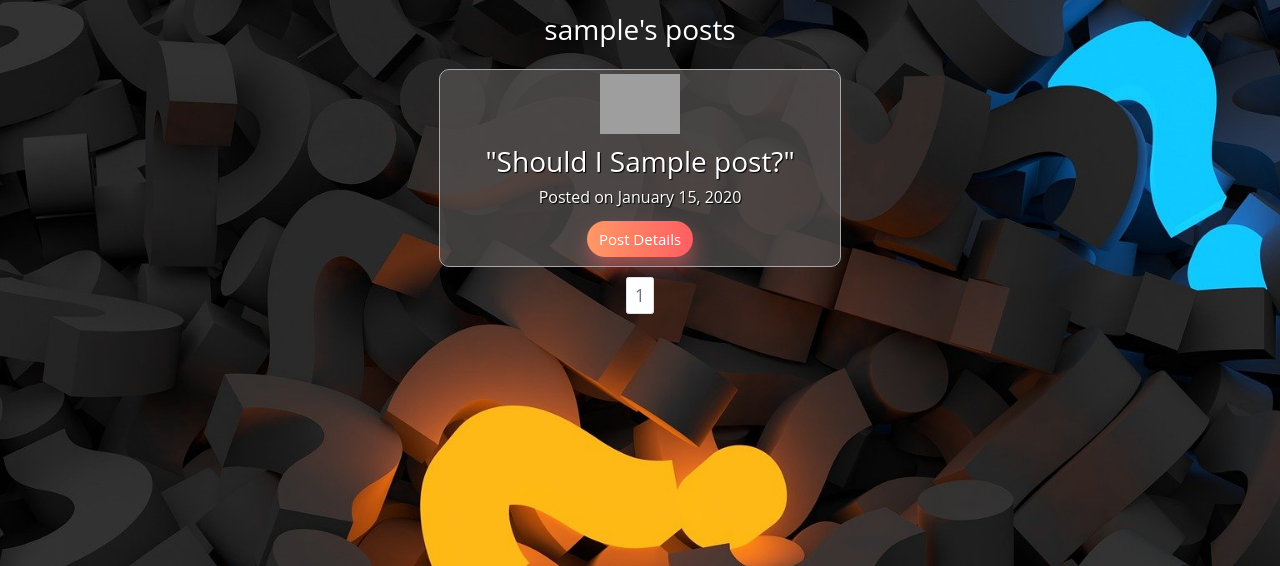
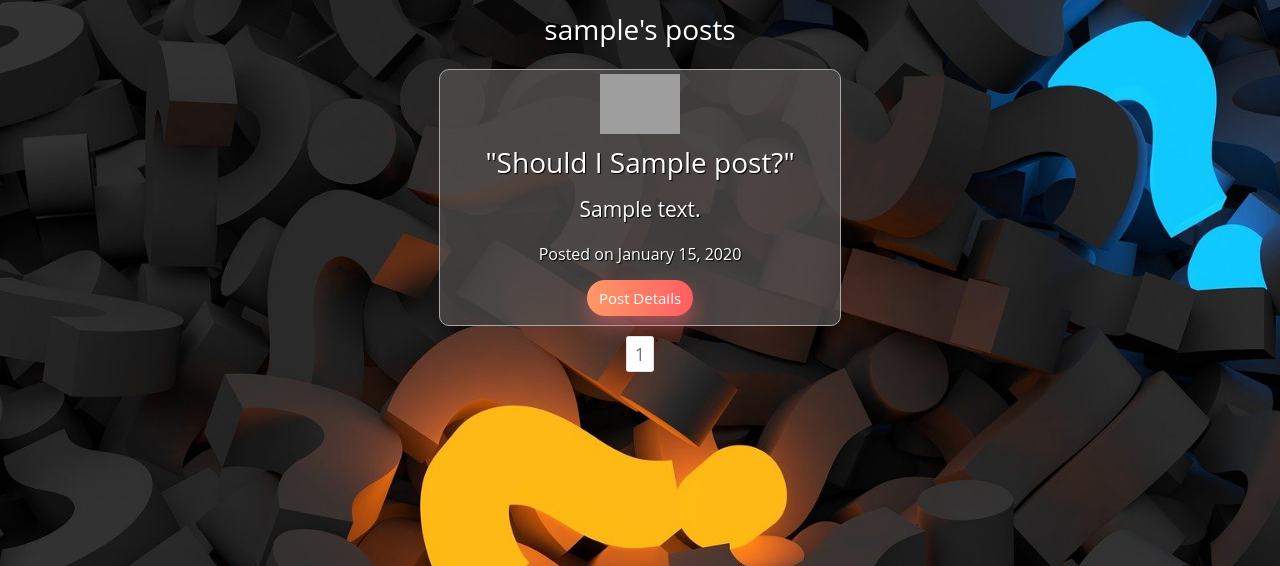
Before and after one commit to Illia-Br/should-i-do-it, a Flask app: a page that uses myapp/templates/user_posts.html in a window 1280 px wide. Shown: the part 82-648 px from the top of the page. Run offline with Flask 2, Linux system fonts and the light colour scheme; a user stored in the database is signed in; tables that the repository leaves empty hold one stand-in row (values such as "Sample post"); grey boxes are pictures that could not be loaded.

Commit message:
style changes

```diff
--- a/myapp/static/styles/style.css
+++ b/myapp/static/styles/style.css
@@ -65,14 +65,11 @@ h2 {
 }
 
 .post {
-  display: flex;
-  flex-direction: column;
   margin: 1rem auto;
   border: solid 1px darkgray;
   border-radius: 10px;
   background: rgba(84, 80, 80, 0.742);
   max-width: 40%;
-  justify-content: center;
 }
 
 #post-img {
@@ -87,7 +84,7 @@ h2 {
 
 .post-body h1{
   color: #fff;
-  padding-bottom: 1%;
+  padding-top: 1%;
   text-shadow: 1px 1px 1px black;
 }
 
@@ -105,7 +102,7 @@ h2 {
 .post-body h2{
   color: #fff;
   text-shadow: 1px 1px 1px black;
-  padding: 6% 0;
+  padding: 4% 0;
 }
 
 .btn-prim {
@@ -203,13 +200,14 @@ h2 {
 }
 
 #post-container h2 {
-  margin-top: 2%;
+  margin-top: 1%;
 }
 
 .description-container {
   margin: 0 auto;
-  max-width: 80%;
+  max-width: 90%;
   word-wrap:break-word;
+
 }
 
 .votes {
--- a/myapp/templates/index.html
+++ b/myapp/templates/index.html
@@ -6,9 +6,11 @@
         <div class="post">
             <img id="post-img" src="/static/styles/images/decision2.png" alt="post-img">
             <div class="post-body">
+                <div class="description-container">
                 <h1>
                     "Should I {{each_post.title}}?"
                 </h1>
+                </div>
                 <p>Posted by <a href="{{url_for('users.user_posts', username=each_post.author.username)}}">{{each_post.author.username}}</a> on {{each_post.date.strftime('%B %d, %Y')}}</p>
                 <a class="btn-prim" href="{{url_for('posts.post', post_id=each_post.id)}}">Read Post</a>
             </div>
--- a/myapp/templates/post.html
+++ b/myapp/templates/post.html
@@ -3,8 +3,8 @@
 <main class="post-main">
   <div id="post-container">
     <p>On {{ post.date.strftime('%B %d, %Y') }} {{ post.author.username }} asked:</p>
+    <div class="description-container">
     <h1>Should I {{ post.title }}?</h1>
-    <div class="description-container">
     <h2>{{post.description}}</h2>
     </div>
     <p class="votes">{{pro_votes}} people think {{ post.author.username }} should do that <br> {{votes_against}} people think {{ post.author.username }} shouldn't do that</p>
--- a/myapp/templates/user_posts.html
+++ b/myapp/templates/user_posts.html
@@ -6,9 +6,12 @@
             <div class="post">
                 <img id="post-img" src="/static/styles/images/decision2.png" alt="post-img">
                 <div class="post-body">
+                    <div class="description-container">
                     <h1>
                         "Should I {{each_post.title}}?"
                     </h1>
+                    <h2>{{each_post.description}}</h2>
+                    </div>
                     <p>Posted on {{each_post.date.strftime('%B %d, %Y')}}</p>
                     <a class="btn-prim" href="{{url_for('posts.post', post_id=each_post.id)}}">Post Details</a>
                 </div>
```
